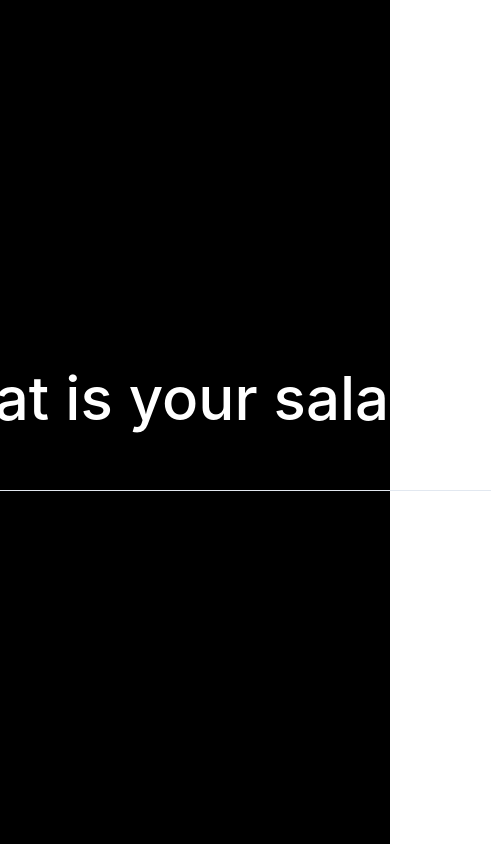
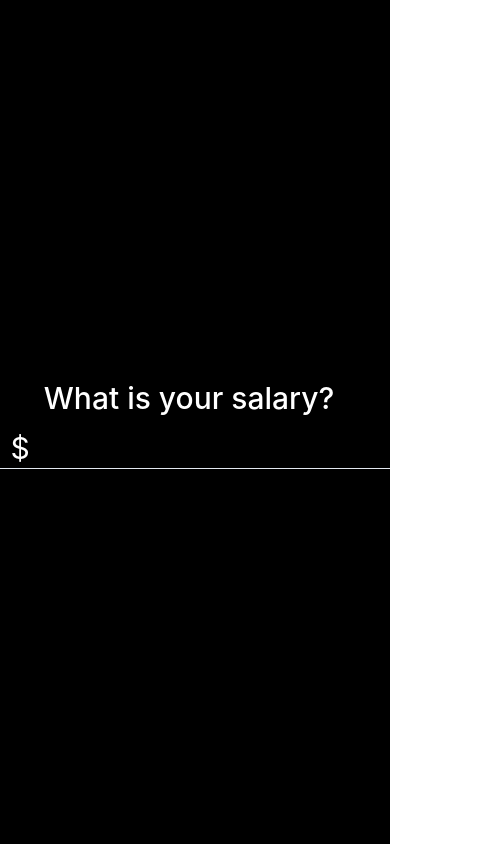
Before and after one commit to marvincyk/time-is-money, a React (Vite) app: page / in a window 390 px wide. Shown: the whole page, 491 px wide, since content can reach past the window. Built offline with nearby package versions, Linux system fonts and the light colour scheme.

Commit message:
Responsive changes

```diff
--- a/src/components/Counter.tsx
+++ b/src/components/Counter.tsx
@@ -19,7 +19,7 @@ const Counter = ({ salary }: CounterProps) => {
 	}, [count, salary]);
 
 	return (
-		<Text fontSize="6xl">{`$ ${parseFloat(
+		<Text fontSize={{ base: "3xl", md: "6xl" }}>{`$ ${parseFloat(
 			count.toFixed(2)
 		).toLocaleString()}`}</Text>
 	);
--- a/src/components/Prompt.tsx
+++ b/src/components/Prompt.tsx
@@ -20,7 +20,7 @@ const Prompt = ({
 	return (
 		<form onSubmit={handleSubmit}>
 			<FormControl display="flex" flexDir="column" alignItems="center">
-				<FormLabel fontSize="6xl" whiteSpace="nowrap">
+				<FormLabel fontSize={{ base: "3xl", md: "6xl" }} whiteSpace="nowrap">
 					What is your salary?
 				</FormLabel>
 				<InputGroup>
```
